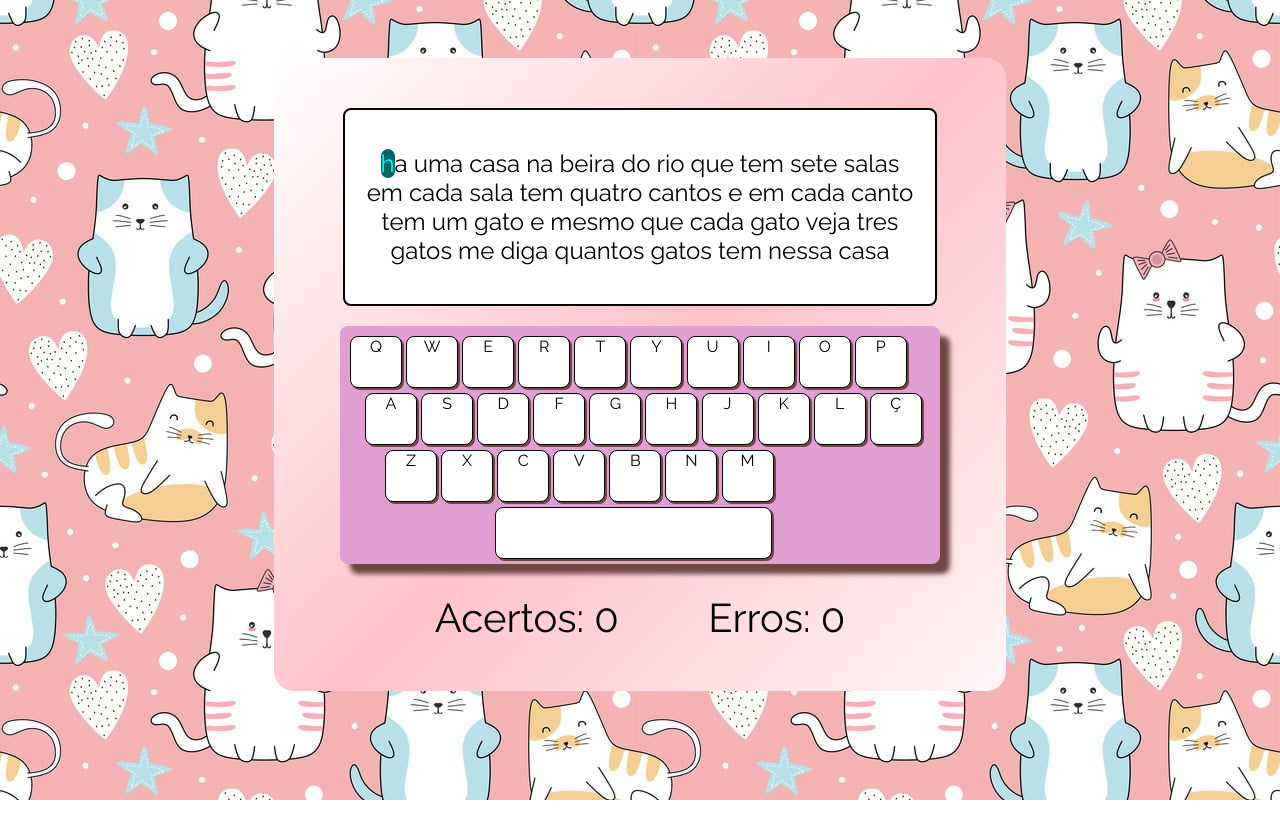
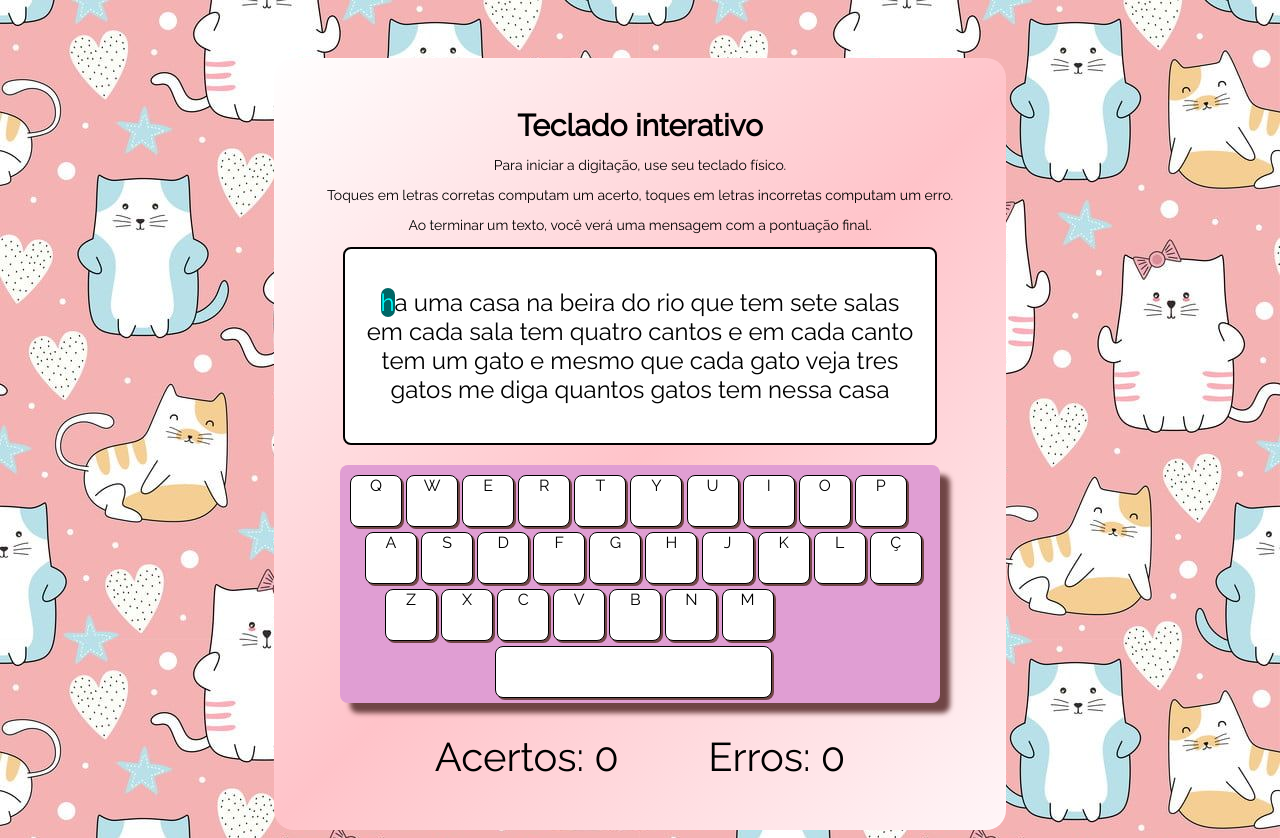
Before and after one commit to KatyaPalheta/projeto_desafiador_teclado_css_js, a plain HTML site: page index.html in a window 1280 px wide. Before the commit the page ends 800 px from the top, so only its background shows below. Drawn offline with Linux system fonts and the light colour scheme.

Commit message:
feat: adicionando texto de instruções ✨

```diff
--- a/assets/script/main.js
+++ b/assets/script/main.js
@@ -9,6 +9,7 @@ mudarLetra();
 window.addEventListener('keypress', function (e) {
 	letra = textoDiditacao.charAt(posicao);
 	var num = letra.charCodeAt();
+	// não sei pq ficou tachado, mas se eu remover da ruim
 	var key = event.keyCode;
 	key = parseInt(key);
 	if (num == key) {
--- a/assets/style/style.css
+++ b/assets/style/style.css
@@ -3,6 +3,17 @@ body {
     display: flex;
     align-items: center;
     font-family: "Raleway";
+}
+.info{
+    text-align: center;
+    margin: auto;
+}
+.info h1{
+    font-size: 30px;
+
+}
+.info p{
+    font-size: 14px;
 }
 
 #testeDeDigitacao{
--- a/index.html
+++ b/index.html
@@ -15,6 +15,16 @@
 	</head>
 	<body>
 		<section id="testeDeDigitacao">
+			<div class="info">
+				<h1>Teclado interativo</h1>
+				<p>Para iniciar a digitação, use seu teclado físico.</p>
+				<p>
+					Toques em letras corretas computam um acerto, toques em letras incorretas
+					computam um erro.
+				</p>
+				<p>Ao terminar um texto, você verá uma mensagem com a pontuação final.</p>
+			</div>
+
 			<div id="caixaDeTexto">
 				<p id="digitando">
 					ha uma casa na beira do rio que tem sete salas em cada sala tem quatro
```
